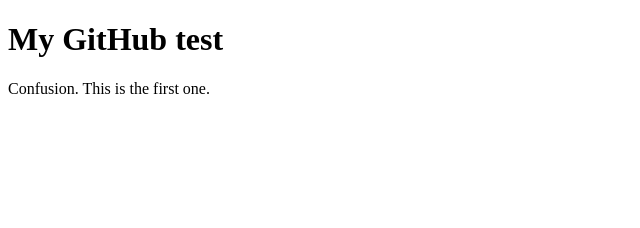
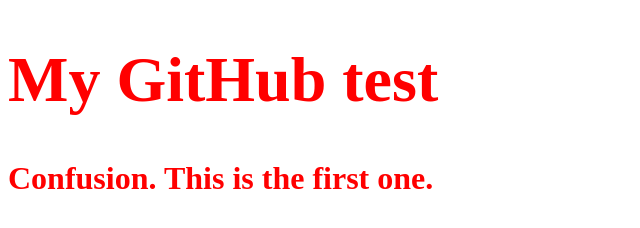
Before and after one commit to vanloner/mysite, a plain HTML site: page index.html in a window 1280 px wide. Shown: the whole page, without its empty margins (0-640 px from the left). Drawn offline with Linux system fonts and the light colour scheme; files that its build step writes are made by us from their sources.

Commit message:
have style

```diff
--- /dev/null
+++ b/css/style1.css
@@ -0,0 +1,5 @@
+body {
+	font-size:32px;
+	font-weight:bold;
+	color:red;
+}
--- a/index.html
+++ b/index.html
@@ -2,6 +2,7 @@
 <html>
 <head>
 	<title>Hey there!</title>
+	<link rel="stylesheet" href="style1.css" media="screen">
 </head>
 <body>
 	<h1>My GitHub test</h1>
```
